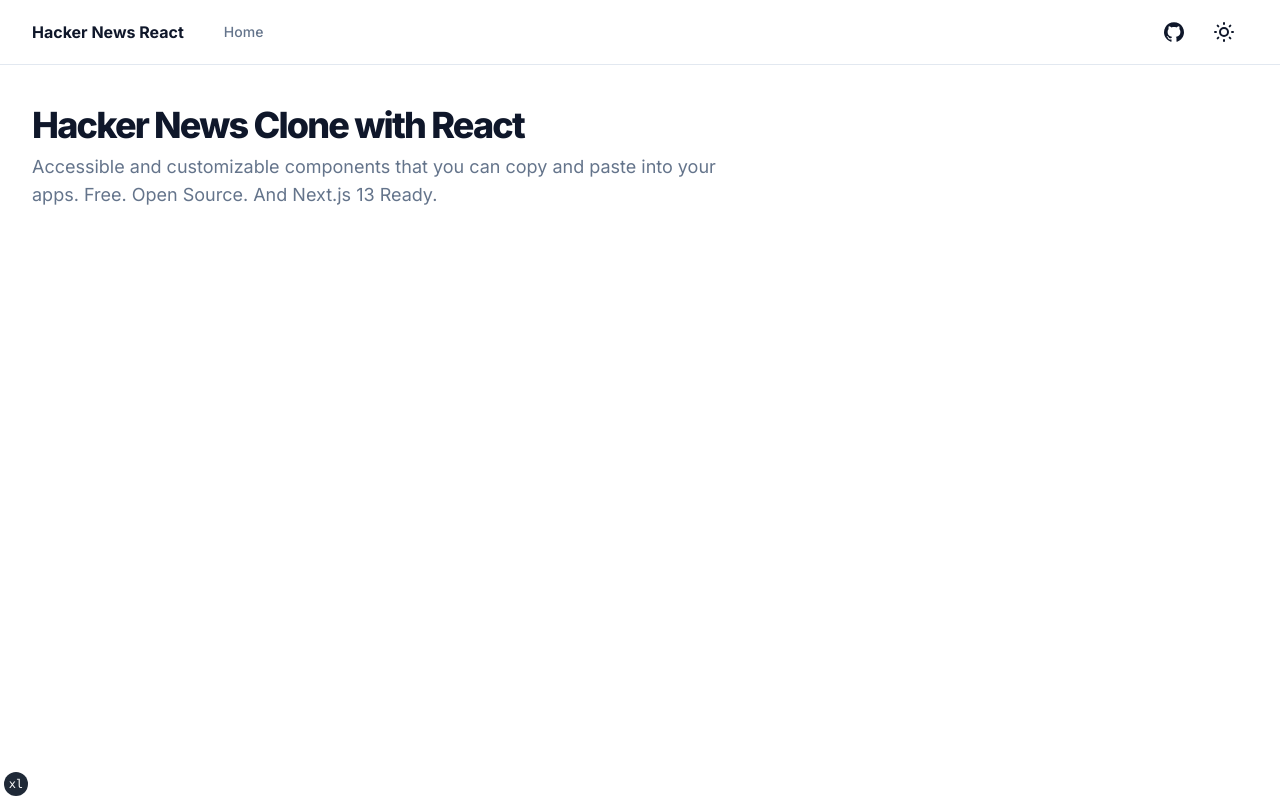
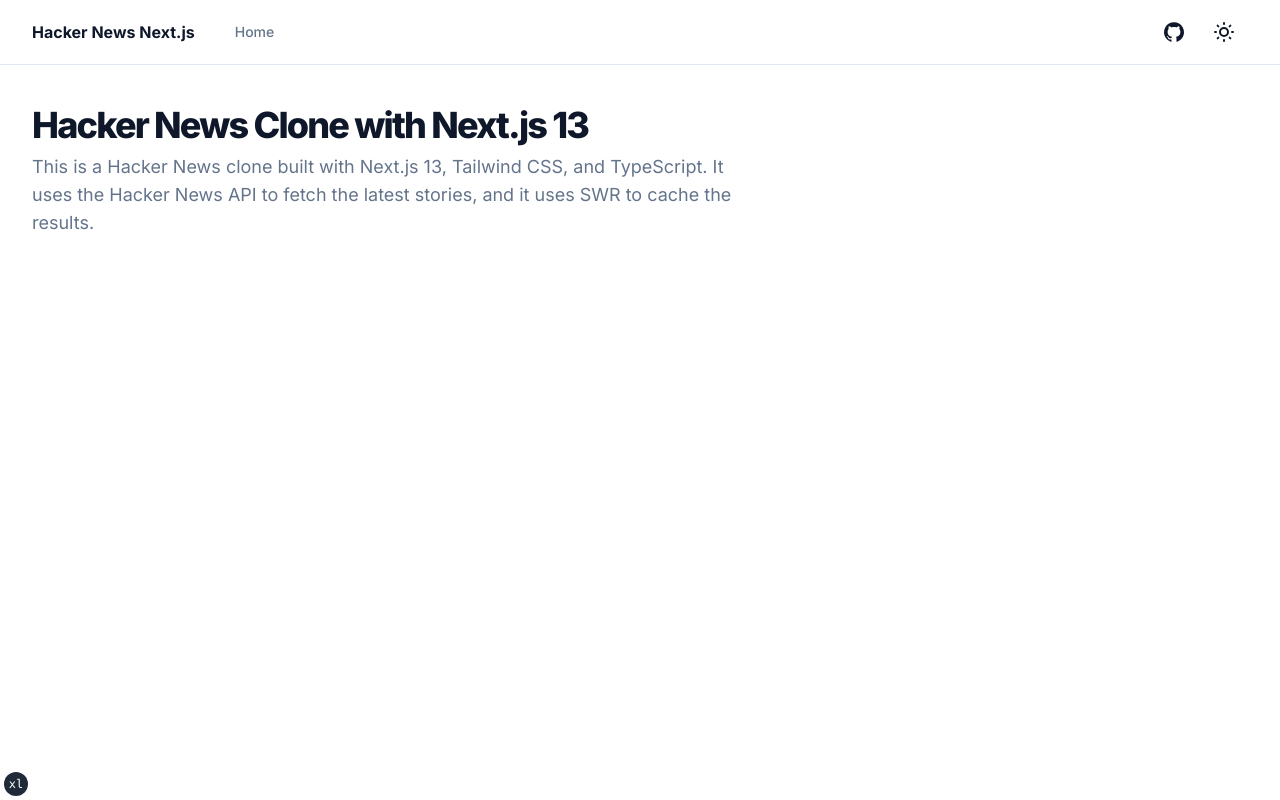
Before and after one commit to jonathanruiz/hacker-news-nextjs, a Next.js app: page / in a window 1280 px wide. Built offline with nearby package versions, Linux system fonts and the light colour scheme.

Commit message:
fixed naming

```diff
--- a/app/page.tsx
+++ b/app/page.tsx
@@ -3,12 +3,12 @@
         <section className="container grid items-center gap-6 pb-8 pt-6 md:py-10">
             <div className="flex max-w-[980px] flex-col items-start gap-2">
                 <h1 className="text-3xl font-extrabold leading-tight tracking-tighter md:text-4xl">
-                    Hacker News Clone with React
+                    Hacker News Clone with Next.js 13
                 </h1>
                 <p className="max-w-[700px] text-lg text-muted-foreground">
-                    Accessible and customizable components that you can copy and
-                    paste into your apps. Free. Open Source. And Next.js 13
-                    Ready.
+                    This is a Hacker News clone built with Next.js 13, Tailwind
+                    CSS, and TypeScript. It uses the Hacker News API to fetch
+                    the latest stories, and it uses SWR to cache the results.
                 </p>
             </div>
         </section>
--- a/config/site.ts
+++ b/config/site.ts
@@ -1,7 +1,7 @@
 export type SiteConfig = typeof siteConfig
 
 export const siteConfig = {
-    name: "Hacker News React",
+    name: "Hacker News Next.js",
     description:
         "Hacker News clone built with React, Next.js, TypeScript, Tailwind CSS.",
     mainNav: [
--- a/package.json
+++ b/package.json
@@ -1,5 +1,5 @@
 {
-  "name": "next-template",
+  "name": "hacker-news-nextjs",
   "version": "0.0.2",
   "private": true,
   "scripts": {
```
